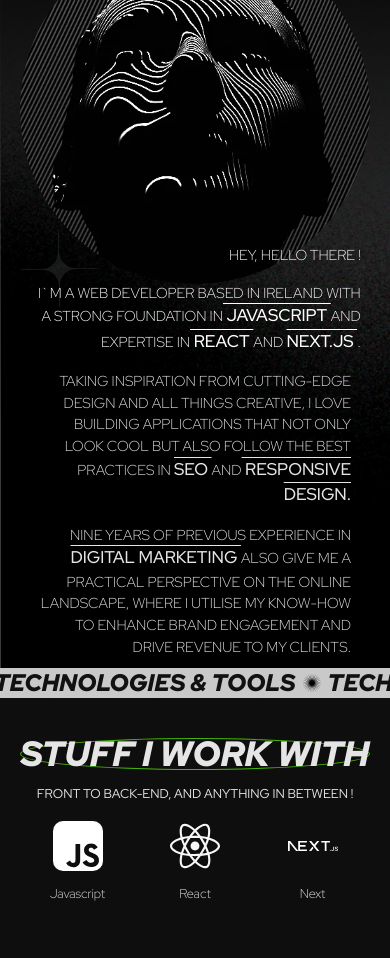
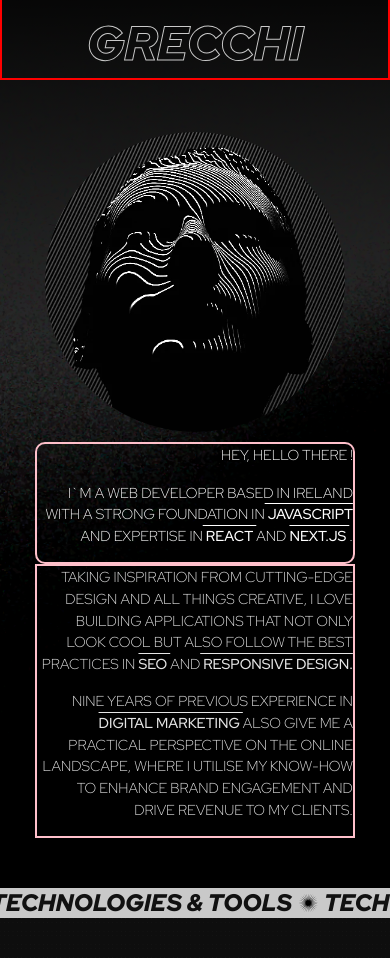
Before and after one commit to brgrlad/portfolio-2024, a React (Vite) app in the folder client/: page / in a window 390 px wide. Shown: the part 1020-1978 px from the top of the page. Built offline with nearby package versions, Linux system fonts and the light colour scheme.

Commit message:
UPDATED: media queries for mobile and tablet

```diff
--- a/client/src/app.css
+++ b/client/src/app.css
@@ -10,7 +10,8 @@
   max-width: 100vw;
   overflow-x: hidden;
   margin: auto;
-  background-color: var(--primary-black);
+  /* background-color: var(--primary-black); */
+  background-color: #000000;
   font-family: "Red Hat Display", sans-serif;
 }
 
--- a/client/src/views/about/About.jsx
+++ b/client/src/views/about/About.jsx
@@ -36,7 +36,9 @@ export default function About() {
         />
 
         <div className="aboutText1">
-          <motion.p {...enterAnimation}>HEY, HELLO THERE !</motion.p>
+          <motion.p {...enterAnimation} className="heyHello">
+            HEY, HELLO THERE !
+          </motion.p>
           <motion.p {...enterAnimation}>
             I`M A WEB DEVELOPER BASED IN IRELAND WITH A STRONG FOUNDATION IN
             <span className="emphasis"> JAVASCRIPT </span> AND EXPERTISE IN
--- a/client/src/views/about/about.css
+++ b/client/src/views/about/about.css
@@ -1,13 +1,16 @@
 .about {
   width: 100vw;
-  height: 100vh;
+  min-height: 100vh;
   text-align: center;
   position: relative;
   z-index: 1;
   display: flex;
   justify-content: center;
+  background-position: center;
   background-image: url(../../assets/img/bgs/6575374.jpg);
   background-size: cover;
+
+  margin: 50px 0;
 }
 .sunIcon {
   height: 20px;
@@ -22,7 +25,7 @@
 
   background-size: cover;
   width: 100%;
-  height: 100%;
+  /* height: 100%; */
   display: flex;
   flex-direction: column;
   align-items: center;
@@ -54,34 +57,10 @@
 .profilePic {
   width: 30vw;
   position: absolute;
-  top: 22%;
+  top: 17%;
   border-radius: 50%;
   z-index: 0;
 }
-
-/* .aboutText1 {
-  font-weight: 100;
-  text-align: right;
-  color: white;
-  width: 300px;
-  font-size: 20px;
-  position: absolute;
-  left: 22%;
-  top: 40%;
-  padding: 20px;
-  border-radius: 10px;
-  background-size: cover;
-}
-
-.aboutText2 {
-  font-size: 16px;
-  width: 300px;
-  position: absolute;
-  right: 22%;
-  text-align: left;
-  font-weight: 100;
-  top: 55%;
-} */
 
 .aboutText1 {
   font-weight: 100;
@@ -90,163 +69,136 @@
   width: 400px;
   font-size: 20px;
   position: absolute;
-  left: 10%;
-  top: 35%;
+  left: 25%;
+  left: 260px;
+  top: 55%;
   padding: 20px;
   border-radius: 10px;
   background-size: cover;
 }
 
 .aboutText2 {
-  font-size: 17px;
+  font-size: 16px;
   width: 350px;
   position: absolute;
-  right: 13%;
+  right: 25%;
+  right: 260px;
   text-align: left;
   font-weight: 100;
-  top: 50%;
+  top: 65%;
 }
 
 .emphasis {
-  /* border: 2px solid var(--text-white); */
-  /* padding: 0 15px;
-  text-align: center;
-  margin: 0 5px;
-  border-radius: 50px; */
   text-decoration: overline;
-
   color: inherit;
   font-weight: 500;
   font-size: 17px;
 }
 
-@media screen and (max-width: 1100px) {
+@media screen and (max-width: 1300px) {
   .about h3 {
-    line-height: 55px;
     font-size: 6rem;
   }
 
+  .profilePic {
+    width: 600px;
+    position: static;
+  }
+
   .aboutText1 {
-    font-size: 1rem;
-    left: 15%;
+    top: 670px;
+    width: 300px;
+    left: 230px;
+    font-size: 1.5rem;
   }
   .aboutText2 {
-    font-size: 0.9rem;
-    top: 50%;
-    right: 15%;
+    top: 790px;
+    right: 200px;
+    width: 350px;
+    font-size: 1.5rem;
   }
+
   .profileIcon {
-    top: 60%;
-    left: 40px;
+    top: 1200px;
+    left: 100px;
   }
 }
 
-@media screen and (max-width: 900px) {
-  .profilePic {
-    width: 40%;
-  }
-
+@media screen and (max-width: 1000px) {
   .about h3 {
     font-size: 5rem;
   }
-
-  .aboutText2 {
-    right: 15%;
-    top: 55%;
-    width: 280px;
-  }
-  .aboutText1 {
-    top: 45%;
-    left: 15%;
+  .profilePic {
+    margin-top: 20px;
+    width: 380px;
+    position: static;
   }
 
-  .profileIcon {
-    bottom: 3%;
-    left: 5%;
-  }
-}
-
-@media screen and (max-width: 800px) {
-  .aboutText1 {
-    left: 90px;
-  }
-
+  .aboutText1,
   .aboutText2 {
-    right: 90px;
-  }
-}
-
-@media screen and (max-width: 800px) {
-  .aboutText1 {
-    left: 8%;
-  }
-
-  .aboutText2 {
-    right: 8%;
+    position: static;
+    word-wrap: break-word;
+    text-align: center;
+    font-size: 1.1rem;
+    width: 60%;
+    border: 2px solid pink;
   }
 }
 
 @media screen and (max-width: 680px) {
-  .profilePic {
-    width: 250px;
-    top: 15%;
+  #about {
+    min-height: 100vh;
   }
   .about h3 {
-    font-size: 3.5rem;
-    line-height: 2.5rem;
+    margin: 2rem 0;
+    font-size: 3rem;
+    border: 2px solid red;
+  }
+  .profilePic {
+    width: 350px;
+    position: static;
   }
 
-  .profilePic {
-    margin-bottom: 700px;
+  .aboutText1 {
+    padding: 0;
+    margin-top: 20px;
   }
 
   .aboutText1,
   .aboutText2 {
+    position: static;
+    word-wrap: break-word;
+    text-align: center;
+    font-size: 1.1rem;
     width: 80%;
-    text-align: center;
-
-    left: auto;
-    right: auto;
-  }
-
-  .aboutText1 {
-    font-size: 1.3rem;
-    top: 38%;
-  }
-
-  .aboutText2 {
-    font-size: 1rem;
-
-    top: 64%;
+    z-index: 10;
   }
 }
 
 @media screen and (max-width: 430px) {
   .profilePic {
-    width: 350px;
+    margin-top: 20px;
+    width: 300px;
     margin-bottom: 0;
     position: static;
   }
 
   .aboutText1 {
-    position: static;
-    margin-top: -40px;
-    z-index: 10;
-    width: 85%;
     padding: 0;
-    word-wrap: break-word;
+    margin-top: 10px;
   }
-  .aboutText2 {
-    position: static;
+
+  .emphasis {
     font-size: 0.9rem;
-    z-index: 10;
-    width: 80%;
   }
 
   .aboutText1,
   .aboutText2 {
+    position: static;
     word-wrap: break-word;
     text-align: right;
     font-size: 0.9rem;
+    width: 82%;
+    z-index: 10;
   }
 }
--- a/client/src/views/contact/contact.css
+++ b/client/src/views/contact/contact.css
@@ -13,7 +13,7 @@
   background-size: 70%;
   background-position: center; */
 }
-
+/*
 #contact:after {
   content: "";
   display: block;
@@ -31,8 +31,10 @@
 
   background-repeat: repeat;
   background-size: 10%;
-  /* background-color: rgba(0, 0, 0, 0.562); */
-}
+
+} */
+
+/* background-color: rgba(0, 0, 0, 0.562); */
 
 .marquee {
   font-weight: 500;
@@ -100,7 +102,7 @@ footer {
   /* color: greenyellow; */
 }
 
-@keyframes noise {
+/* @keyframes noise {
   0%,
   100% {
     background-position: 0 0;
@@ -141,4 +143,4 @@ footer {
   90% {
     background-position: -10% 10%;
   }
-}
+} */
```
Also changed, not shown: 1 other file (tests, documents, lock files or other folders).
